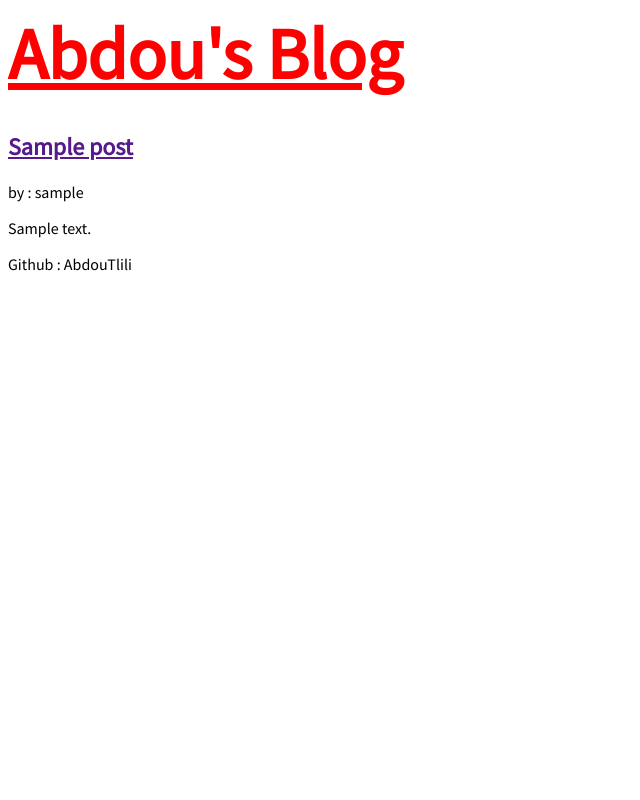
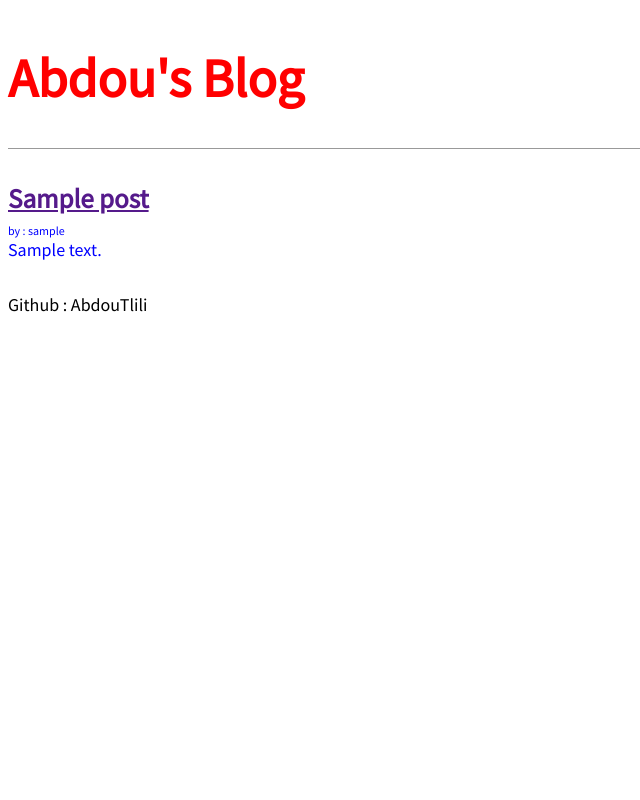
Before and after one commit to AbdouTlili/dj-blog, a Django app: page / in a window 1280 px wide. Shown: the whole page, without its empty margins (0-640 px from the left). Run offline with Django 3.2, Linux system fonts and the light colour scheme; tables that the repository leaves empty hold one stand-in row (values such as "Sample post").

Commit message:
adding style

```diff
--- a/static/css/base.css
+++ b/static/css/base.css
@@ -1,8 +1,59 @@
-header h1 a {
-    color: red;
-    font-size: 150%;
-}
+
 
 body {
     font-family: 'Source Sans Pro', sans-serif;
+    font-size: 18px;
 }
+
+header {
+    border-bottom: 1px solid #999;
+    margin-bottom: 2rem;
+    display: flex;
+}
+
+header h1 a {
+    text-decoration: none;
+    color: red;
+}
+
+.nav-left {
+    margin-right: auto;
+}
+
+.nav-right {
+    display: flex;
+    padding-bottom: 2rem;
+}
+
+.post-entry {
+    margin-bottom: 2rem;
+}
+
+.post-entry h2 {
+    margin: 0.5rem 0;
+}
+.post-entry,
+.post-entry h2 a :visited{
+    color:blue ;
+    text-decoration: none;
+}
+
+.post-entry p{
+    margin: 0;
+    font-weight: 400;
+}
+
+.post-entry h2 a:hover {
+    color: rebeccapurple;
+}
+
+.author {
+    font-size: 12px;
+}
+
+footer {
+    text-align: center;
+    position:fixed ;
+
+
+}
--- a/templates/home.html
+++ b/templates/home.html
@@ -7,7 +7,7 @@
 
     <div class="post-entry">
         <h2><a href="">{{ post.title }}</a></h2>
-        <p>by : {{ post.author }}</p>
+        <p class="author">by : {{ post.author }}</p>
 
         <p>{{ post.body }}</p>
     </div>
```
